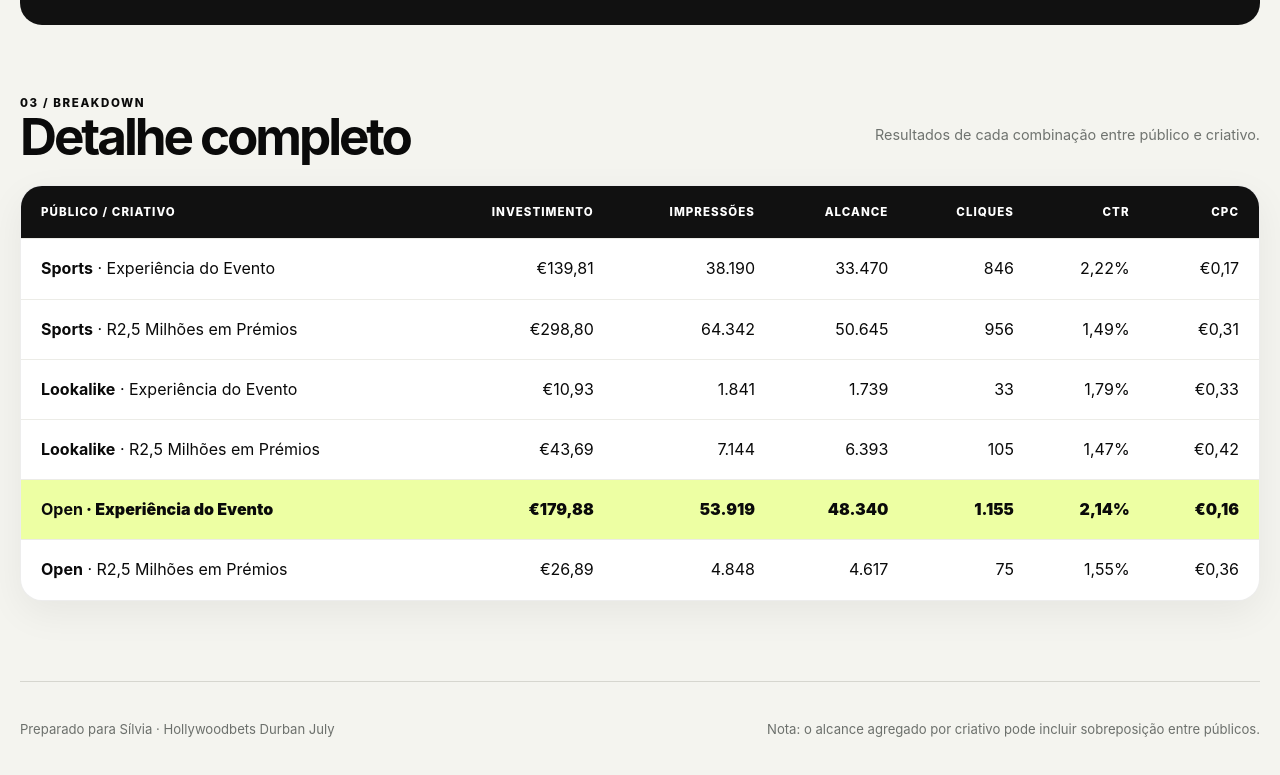
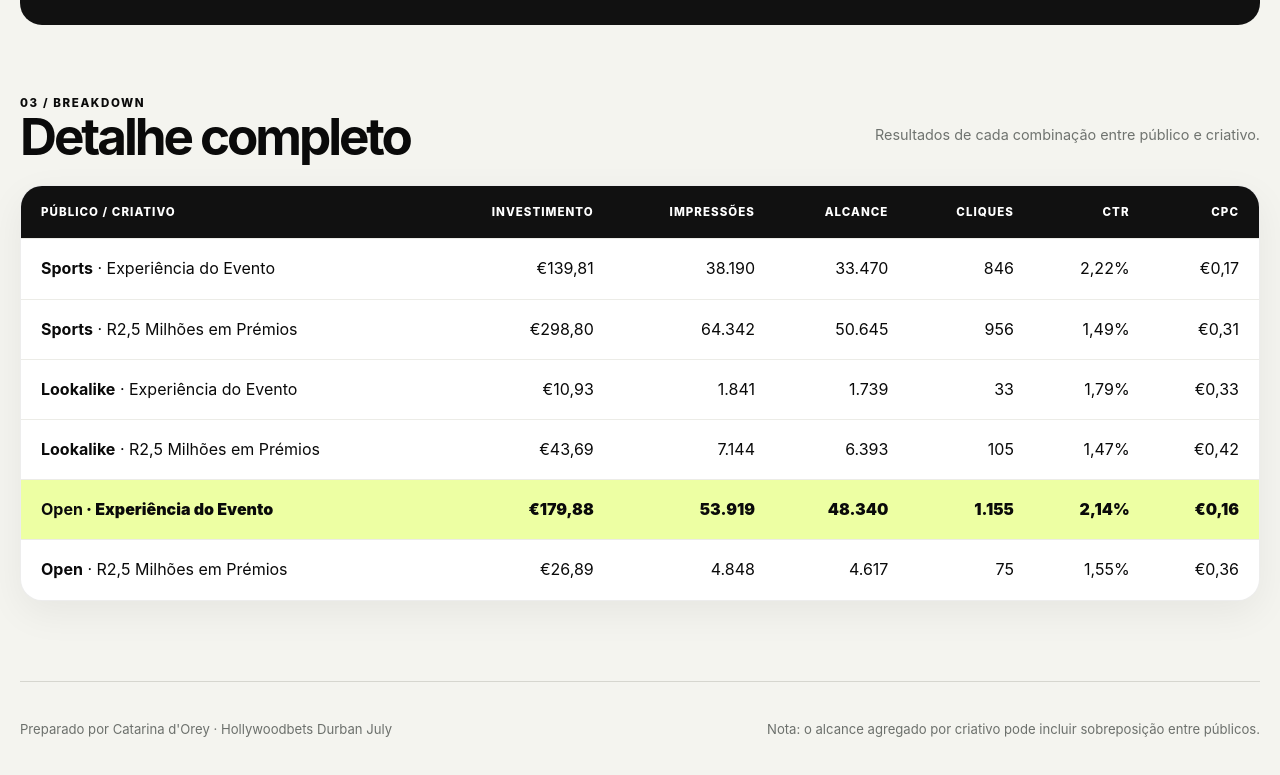
Before and after one commit to catarinadorey/Hollywoodbets-Durban-July-2026, a plain HTML site: page index.html in a window 1280 px wide. Shown: the part 1910-2685 px from the top of the page. Drawn offline with Linux system fonts and the light colour scheme.

Commit message:
Update footer text for credit attribution

```diff
--- a/index.html
+++ b/index.html
@@ -612,7 +612,7 @@
 
     <footer class="footer">
       <div class="footer-inner">
-        <span>Preparado para Sílvia · Hollywoodbets Durban July</span>
+        <span>Preparado por Catarina d'Orey · Hollywoodbets Durban July</span>
         <span>Nota: o alcance agregado por criativo pode incluir sobreposição entre públicos.</span>
       </div>
     </footer>
```
